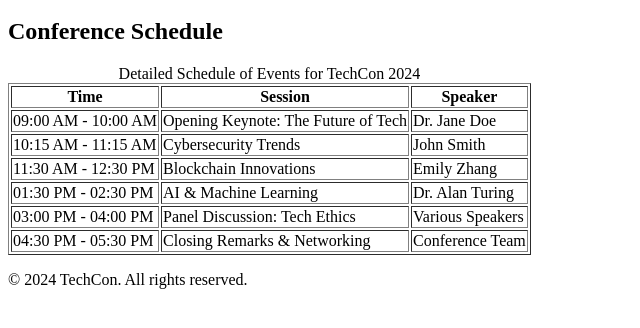
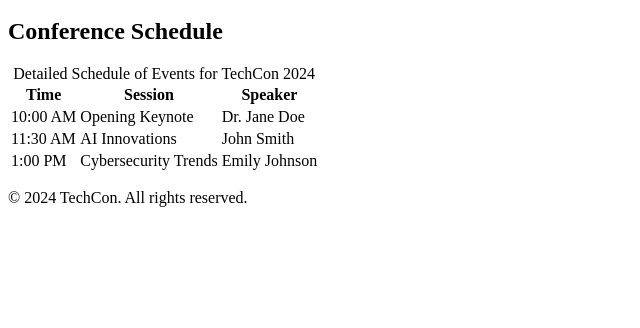
Before and after one commit to KimmieX/TechCon_HTML, a plain HTML site: page techcon_website/schedule.html in a window 1280 px wide. Shown: the part 154-482 px from the top of the page, without its empty margins (0-640 px from the left). Drawn offline with Linux system fonts and the light colour scheme.

Commit message:
Update schedule.html

```diff
--- a/techcon_website/schedule.html
+++ b/techcon_website/schedule.html
@@ -7,7 +7,6 @@
 </head>
 <body>
 
-    <!-- Header Section -->
     <header>
         <h1>Schedule for TechCon 2024</h1>
         <nav>
@@ -20,10 +19,9 @@
         </nav>
     </header>
 
-    <!-- Main Section -->
     <main>
         <h2>Conference Schedule</h2>
-        <table border="1">
+        <table>
             <caption>Detailed Schedule of Events for TechCon 2024</caption>
             <thead>
                 <tr>
@@ -34,40 +32,24 @@
             </thead>
             <tbody>
                 <tr>
-                    <td>09:00 AM - 10:00 AM</td>
-                    <td>Opening Keynote: The Future of Tech</td>
+                    <td>10:00 AM</td>
+                    <td>Opening Keynote</td>
                     <td>Dr. Jane Doe</td>
                 </tr>
                 <tr>
-                    <td>10:15 AM - 11:15 AM</td>
-                    <td>Cybersecurity Trends</td>
+                    <td>11:30 AM</td>
+                    <td>AI Innovations</td>
                     <td>John Smith</td>
                 </tr>
                 <tr>
-                    <td>11:30 AM - 12:30 PM</td>
-                    <td>Blockchain Innovations</td>
-                    <td>Emily Zhang</td>
-                </tr>
-                <tr>
-                    <td>01:30 PM - 02:30 PM</td>
-                    <td>AI & Machine Learning</td>
-                    <td>Dr. Alan Turing</td>
-                </tr>
-                <tr>
-                    <td>03:00 PM - 04:00 PM</td>
-                    <td>Panel Discussion: Tech Ethics</td>
-                    <td>Various Speakers</td>
-                </tr>
-                <tr>
-                    <td>04:30 PM - 05:30 PM</td>
-                    <td>Closing Remarks & Networking</td>
-                    <td>Conference Team</td>
+                    <td>1:00 PM</td>
+                    <td>Cybersecurity Trends</td>
+                    <td>Emily Johnson</td>
                 </tr>
             </tbody>
         </table>
     </main>
 
-    <!-- Footer Section -->
     <footer>
         <p>&copy; 2024 TechCon. All rights reserved.</p>
     </footer>
```
